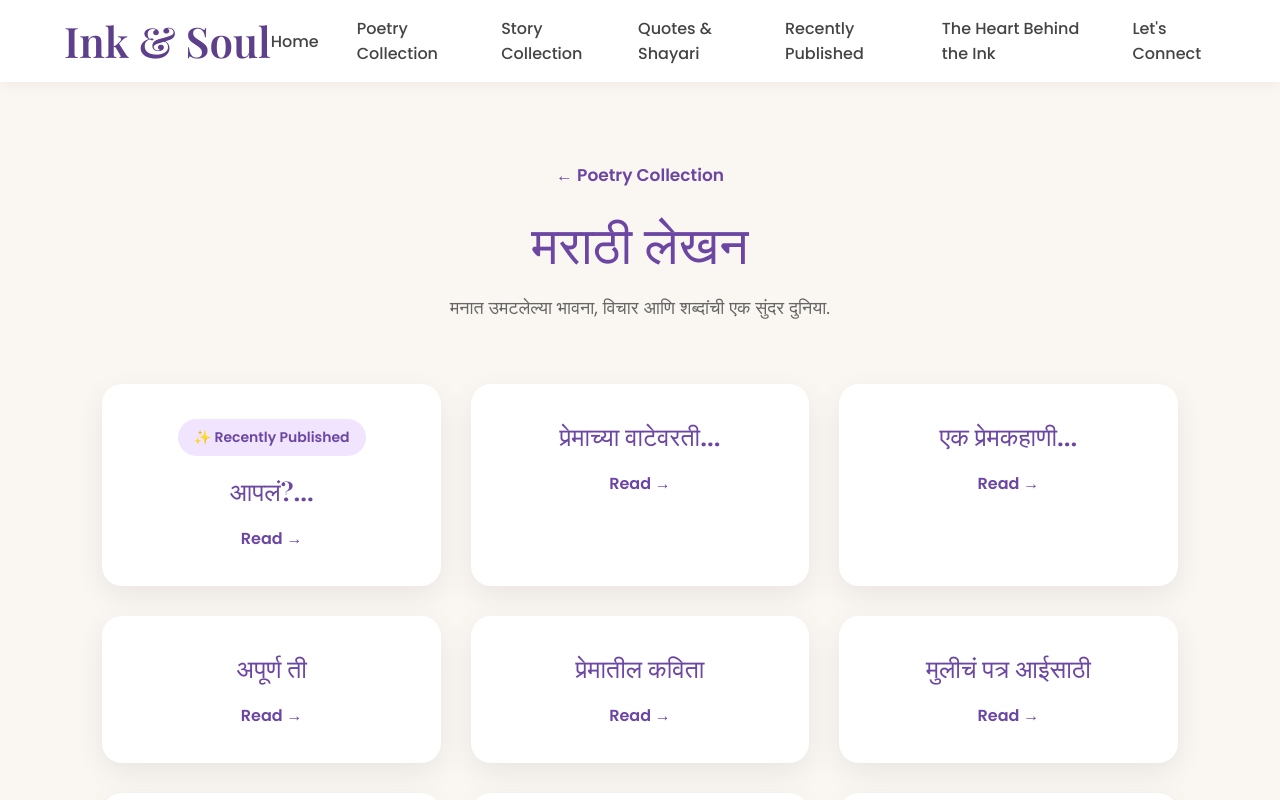
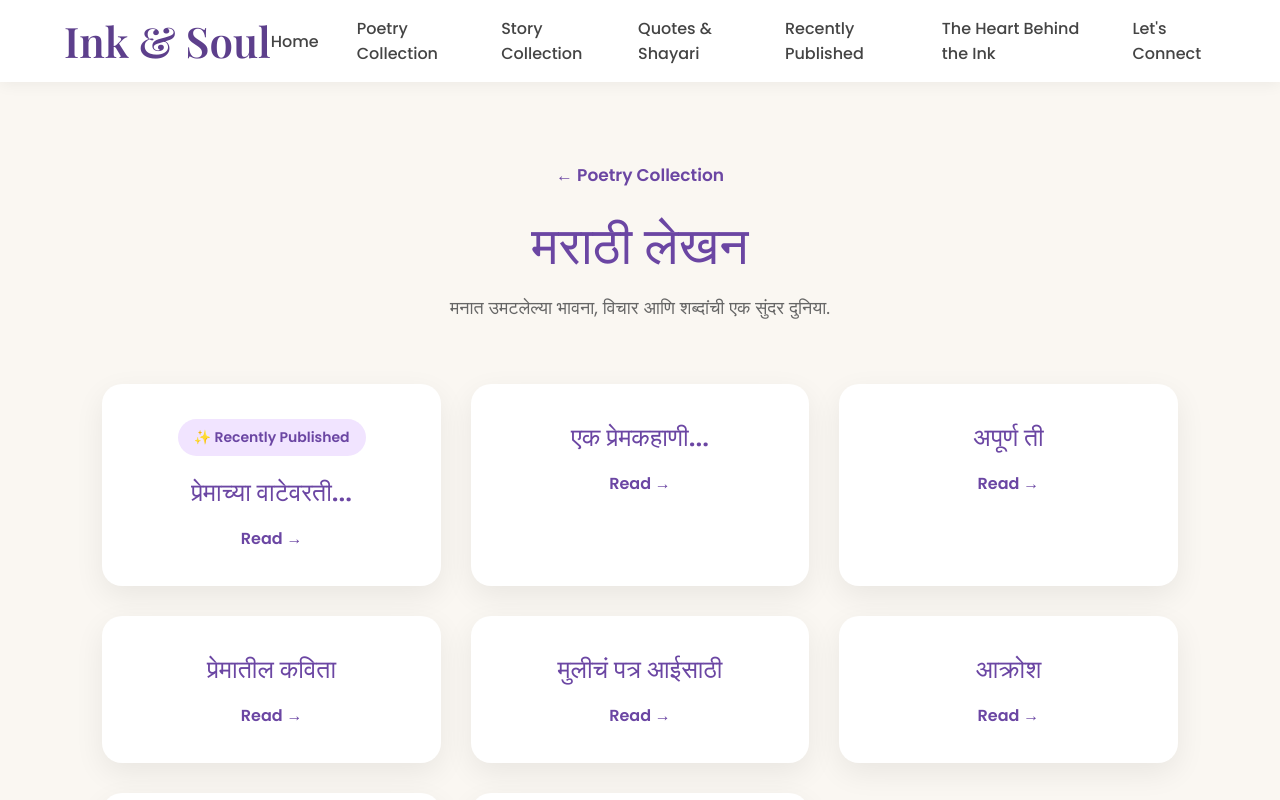
Before and after one commit to shitalsapkal09/ink-and-soul, a React (Vite) app: page /poetry/marathi in a window 1280 px wide. Shown: the top 800 px of the page. Built offline with nearby package versions, Linux system fonts and the light colour scheme; a web font is replaced by a local one.

Commit message:
add new Marathi poem

```diff
--- a/src/pages/Marathi.jsx
+++ b/src/pages/Marathi.jsx
@@ -5,7 +5,7 @@ import marathiPoems from "../data/marathiPoems";
 function Marathi() {
   // Exact order wanted on the Marathi page
   const poemOrder = [
-    "aapal",
+    "aapal asunahi",
     "premachya-vatevarati",
     "ek-premkahani",
     "apurn-ti",
```
